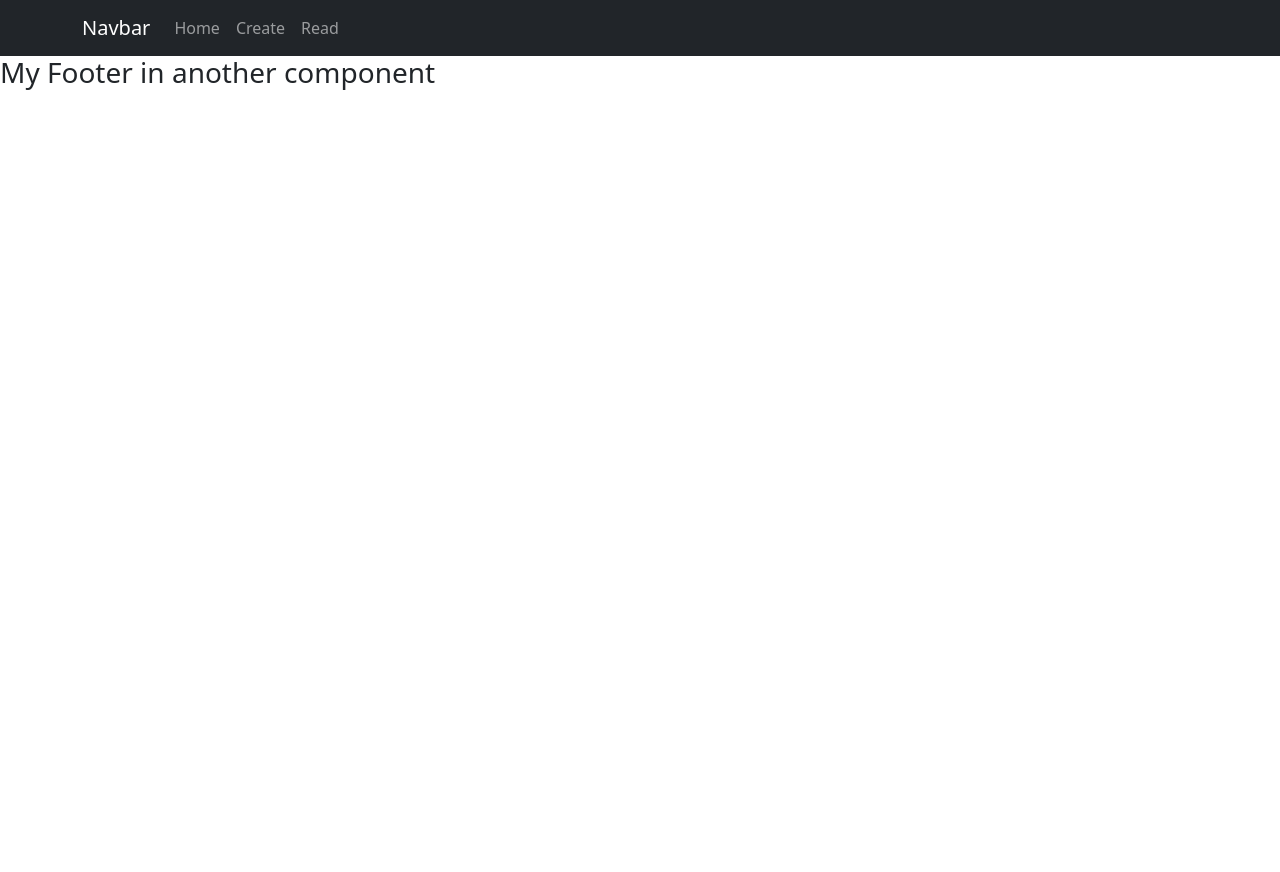
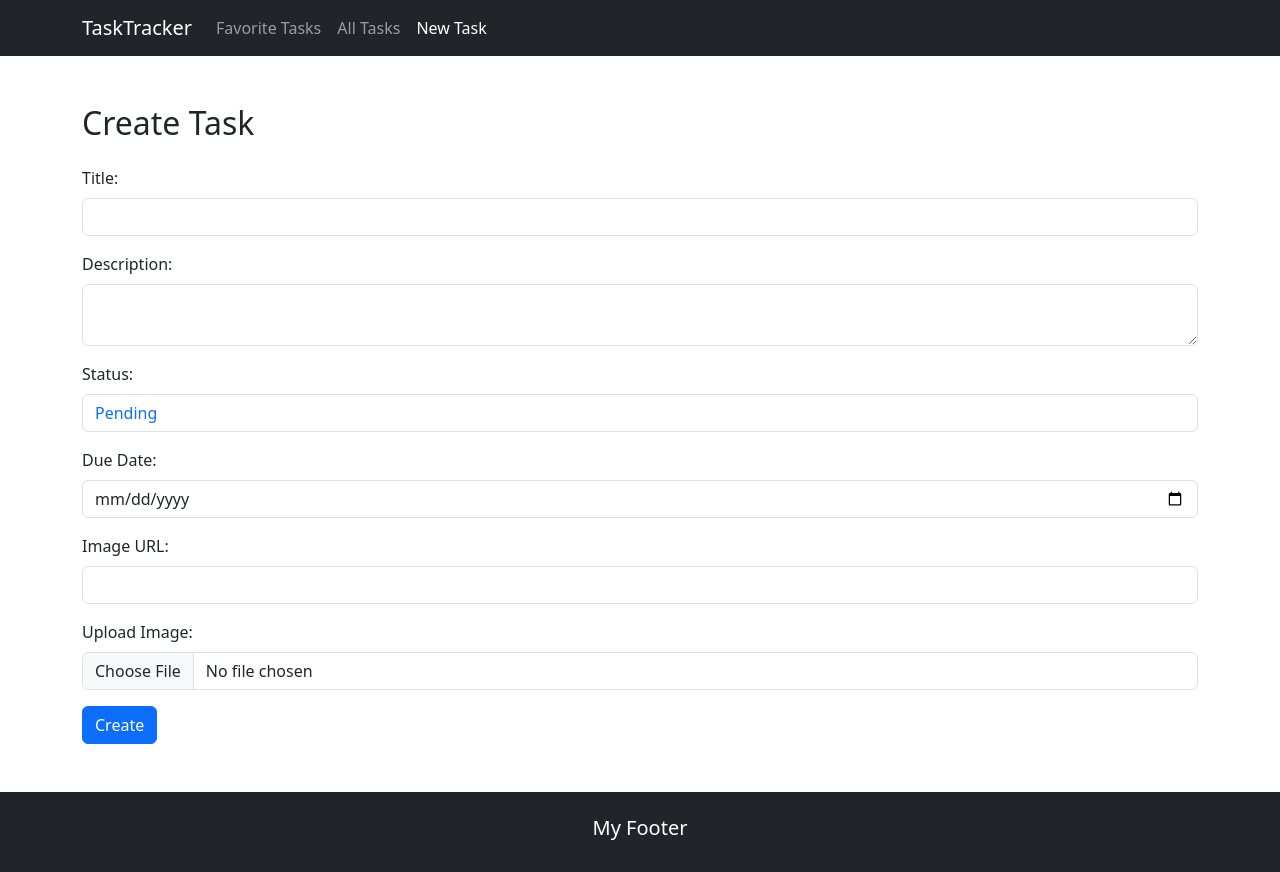
Before and after one commit to KyryloKozlovskyi/MERN-Task-Tracker, a React (Create React App) app: page /createTask in a window 1280 px wide. Before the commit the page ends 800 px from the top, so only its background shows below. Built offline with nearby package versions, Linux system fonts and the light colour scheme.

Commit message:
Improved UI, fixed routes, and added comments.

```diff
--- a/src/App.js
+++ b/src/App.js
@@ -1,25 +1,31 @@
 import { BrowserRouter as Router, Route, Routes } from "react-router-dom";
 import NavigationBar from "./components/NavigationBar";
-import Header from "./components/Header";
 import Footer from "./components/Footer";
-import Content from "./components/Content";
+import FavoriteTasks from "./components/FavoriteTasks";
 import ReadTask from "./components/ReadTask";
 import CreateTask from "./components/CreateTask";
 import EditTask from "./components/EditTask";
+import "./components/Styles/App.css";
 
-// App component with routing
+// Main App Component
+// Provides routing and overall structure of the application
 function App() {
   return (
+    <div className="d-flex flex-column min-vh-100">
       <Router>
         <NavigationBar />
+        {/* Main content area with dynamic routing */}
+        <div className="flex-grow-1">
           <Routes>
-        <Route path="/home" element={<Content />} />
-        <Route path="/read" element={<ReadTask />} />
-        <Route path="/create" element={<CreateTask />} />
+            <Route path="/favoriteTasks" element={<FavoriteTasks />} />
+            <Route path="/getTasks" element={<ReadTask />} />
+            <Route path="/createTask" element={<CreateTask />} />
             <Route path="/edit/:id" element={<EditTask />} />
           </Routes>
+        </div>
         <Footer />
       </Router>
+    </div>
   );
 }
 
--- a/src/components/CreateTask.js
+++ b/src/components/CreateTask.js
@@ -1,15 +1,21 @@
 import React, { useState } from "react";
 import axios from "axios";
+import { useNavigate } from "react-router-dom";
 
+// Component to create a new task
 const CreateTask = () => {
+  const navigate = useNavigate();
+
+  // State variables to manage form inputs
   const [title, setTitle] = useState("");
   const [description, setDescription] = useState("");
-  const [status, setStatus] = useState("Pending");
+  const [status, setStatus] = useState("Pending"); // Task status (default: Pending)
   const [due, setDueDate] = useState("");
-  const [image, setImage] = useState("");
-  const [uplImg, setUplImage] = useState(null);
-  const [statusColor, setStatusColor] = useState("text-primary");
+  const [image, setImage] = useState(""); // Image URL
+  const [uplImg, setUplImage] = useState(null); // Uploaded image file
+  const [statusColor, setStatusColor] = useState("text-primary"); // Status color for dynamic styling
 
+  // Handle status changes and dynamically update color based on status
   const handleStatusChange = (e) => {
     const value = e.target.value;
     setStatus(value);
@@ -28,8 +34,11 @@ const CreateTask = () => {
     }
   };
 
+  // Handle form submission
   const handleSubmit = (e) => {
     e.preventDefault();
+
+    // Prepare form data for API request
     const formData = new FormData();
     formData.append("title", title);
     formData.append("description", description);
@@ -40,20 +49,25 @@ const CreateTask = () => {
       formData.append("uplImg", uplImg);
     }
 
+    // Send POST request to backend API
     axios
       .post("http://localhost:4000/api/tasks", formData, {
         headers: {
           "Content-Type": "multipart/form-data",
         },
       })
-      .then((res) => console.log(res.data))
-      .catch((err) => console.log(err.data));
+      .then((res) => {
+        console.log(res.data);
+        navigate("/getTasks"); // Navigate to task list page after success
+      })
+      .catch((err) => console.log(err.response?.data || err));
   };
 
   return (
     <div className="container mt-5">
       <h2 className="mb-4">Create Task</h2>
       <form onSubmit={handleSubmit}>
+        {/* Title Input */}
         <div className="form-group mb-3">
           <label className="form-label">Title:</label>
           <input
@@ -61,16 +75,22 @@ const CreateTask = () => {
             className="form-control"
             value={title}
             onChange={(e) => setTitle(e.target.value)}
+            required
           />
         </div>
+
+        {/* Description Input */}
         <div className="form-group mb-3">
           <label className="form-label">Description:</label>
           <textarea
             className="form-control"
             value={description}
             onChange={(e) => setDescription(e.target.value)}
+            required
           />
         </div>
+
+        {/* Status Selector */}
         <div className="form-group mb-3">
           <label className="form-label">Status:</label>
           <select
@@ -89,6 +109,8 @@ const CreateTask = () => {
             </option>
           </select>
         </div>
+
+        {/* Due Date Input */}
         <div className="form-group mb-3">
           <label className="form-label">Due Date:</label>
           <input
@@ -96,8 +118,11 @@ const CreateTask = () => {
             className="form-control"
             value={due}
             onChange={(e) => setDueDate(e.target.value)}
+            required
           />
         </div>
+
+        {/* Image URL Input */}
         <div className="form-group mb-3">
           <label className="form-label">Image URL:</label>
           <input
@@ -107,6 +132,8 @@ const CreateTask = () => {
             onChange={(e) => setImage(e.target.value)}
           />
         </div>
+
+        {/* File Upload Input */}
         <div className="form-group mb-3">
           <label className="form-label">Upload Image:</label>
           <input
@@ -115,6 +142,8 @@ const CreateTask = () => {
             onChange={(e) => setUplImage(e.target.files[0])}
           />
         </div>
+
+        {/* Submit Button */}
         <button type="submit" className="btn btn-primary">
           Create
         </button>
--- a/src/components/EditTask.js
+++ b/src/components/EditTask.js
@@ -2,23 +2,27 @@ import React, { useState, useEffect } from "react";
 import { useNavigate, useParams } from "react-router-dom";
 import axios from "axios";
 
+// Component for editing an existing task
 const EditTask = () => {
-  const { id } = useParams();
-  const navigate = useNavigate();
+  const { id } = useParams(); // Extract task ID from route parameters
+  const navigate = useNavigate(); // Navigation hook for redirection
+
+  // State variables for task fields
   const [_id, setId] = useState("");
   const [title, setTitle] = useState("");
   const [description, setDescription] = useState("");
   const [status, setStatus] = useState("Pending");
   const [due, setDueDate] = useState("");
-  const [image, setImage] = useState("");
-  const [uplImg, setUplImage] = useState(null);
-  const [statusColor, setStatusColor] = useState("text-primary");
+  const [image, setImage] = useState(""); // Task image URL
+  const [uplImg, setUplImage] = useState(null); // Task uploaded image file
+  const [statusColor, setStatusColor] = useState("text-primary"); // Status-specific styling
 
+  // Fetch task data from the server on component mount
   useEffect(() => {
     axios
       .get(`http://localhost:4000/api/task/${id}`)
       .then((response) => {
-        const task = response.data;
+        const task = response.data; // Extract task data
         setId(task._id);
         setTitle(task.title);
         setDescription(task.description);
@@ -26,13 +30,14 @@ const EditTask = () => {
         setDueDate(task.due);
         setImage(task.image);
         setUplImage(task.uplImg);
-        setStatusColor(getStatusColor(task.status));
+        setStatusColor(getStatusColor(task.status)); // Set status color based on status
       })
       .catch((error) => {
-        console.log(error);
+        console.log("Error fetching task data:", error);
       });
   }, [id]);
 
+  // Determine the color for the task status
   const getStatusColor = (status) => {
     switch (status) {
       case "Pending":
@@ -46,14 +51,18 @@ const EditTask = () => {
     }
   };
 
+  // Handle status change and update corresponding color
   const handleStatusChange = (e) => {
     const value = e.target.value;
     setStatus(value);
     setStatusColor(getStatusColor(value));
   };
 
+  // Handle form submission
   const handleSubmit = (e) => {
-    e.preventDefault();
+    e.preventDefault(); // Prevent default form submission
+
+    // Prepare form data for API request
     const formData = new FormData();
     formData.append("title", title);
     formData.append("description", description);
@@ -64,6 +73,7 @@ const EditTask = () => {
       formData.append("uplImg", uplImg);
     }
 
+    // Send PUT request to update task
     axios
       .put(`http://localhost:4000/api/task/${id}`, formData, {
         headers: {
@@ -71,15 +81,17 @@ const EditTask = () => {
         },
       })
       .then((res) => {
-        console.log(res.data);
+        console.log("Task updated successfully:", res.data);
+        navigate("/getTasks"); // Redirect to tasks list
       })
-      .catch((err) => console.log(err));
+      .catch((err) => console.log("Error updating task:", err));
   };
 
   return (
     <div className="container mt-5">
       <h2 className="mb-4">Edit Task</h2>
       <form onSubmit={handleSubmit}>
+        {/* Title Input */}
         <div className="form-group mb-3">
           <label className="form-label">Title:</label>
           <input
@@ -89,6 +101,8 @@ const EditTask = () => {
             onChange={(e) => setTitle(e.target.value)}
           />
         </div>
+
+        {/* Description Input */}
         <div className="form-group mb-3">
           <label className="form-label">Description:</label>
           <textarea
@@ -97,6 +111,8 @@ const EditTask = () => {
             onChange={(e) => setDescription(e.target.value)}
           />
         </div>
+
+        {/* Status Selector */}
         <div className="form-group mb-3">
           <label className="form-label">Status:</label>
           <select
@@ -115,6 +131,8 @@ const EditTask = () => {
             </option>
           </select>
         </div>
+
+        {/* Due Date Input */}
         <div className="form-group mb-3">
           <label className="form-label">Due Date:</label>
           <input
@@ -124,6 +142,8 @@ const EditTask = () => {
             onChange={(e) => setDueDate(e.target.value)}
           />
         </div>
+
+        {/* Image URL Input */}
         <div className="form-group mb-3">
           <label className="form-label">Image URL:</label>
           <input
@@ -133,6 +153,8 @@ const EditTask = () => {
             onChange={(e) => setImage(e.target.value)}
           />
         </div>
+
+        {/* File Upload Input */}
         <div className="form-group mb-3">
           <label className="form-label">Upload Image:</label>
           <input
@@ -141,6 +163,8 @@ const EditTask = () => {
             onChange={(e) => setUplImage(e.target.files[0])}
           />
         </div>
+
+        {/* Submit Button */}
         <button type="submit" className="btn btn-primary">
           Update
         </button>
--- a/src/components/Content.js
+++ b/src/components/FavoriteTasks.js
@@ -1,7 +1,6 @@
 import React from "react";
 
-// Content component
-const Content = () => {
+const FavoriteTasks = () => {
   return (
     <div>
       <h1>Hello World!</h1>
@@ -10,4 +9,4 @@ const Content = () => {
   );
 };
 
-export default Content;
+export default FavoriteTasks;
--- a/src/components/Footer.js
+++ b/src/components/Footer.js
@@ -1,6 +1,17 @@
-// Footer component. Change to bootstrap footer
+import React from "react";
+import { Container } from "react-bootstrap";
+
+// Footer Component
+// Displays a footer section with a dark background and centered white text
 const Footer = () => {
-  return <h3>My Footer in another component</h3>;
+  return (
+    <footer className="bg-dark text-white mt-5 p-4 text-center">
+      {/* Container for aligning content within the footer */}
+      <Container>
+        <h5>My Footer</h5>
+      </Container>
+    </footer>
+  );
 };
 
 export default Footer;
--- a/src/components/Header.js
+++ /dev/null
@@ -1,6 +0,0 @@
-// Header component change to bootstrap header
-const Header = () => {
-  return <h1>My Header in another component</h1>;
-};
-
-export default Header;
--- a/src/components/NavigationBar.js
+++ b/src/components/NavigationBar.js
@@ -1,17 +1,33 @@
 import Container from "react-bootstrap/Container";
 import Nav from "react-bootstrap/Nav";
 import Navbar from "react-bootstrap/Navbar";
+import { useLocation } from "react-router-dom";
 
-// NavigationBar component. Provides a way to navigate between pages
+// NavigationBar Component
+// Provides a navigation menu to switch between different pages
 const NavigationBar = () => {
+  const location = useLocation();
+
   return (
     <Navbar bg="dark" data-bs-theme="dark">
       <Container>
-        <Navbar.Brand href="/">Navbar</Navbar.Brand>
+        <Navbar.Brand href="/favoriteTasks">TaskTracker</Navbar.Brand>
         <Nav className="me-auto">
-          <Nav.Link href="/">Home</Nav.Link>
-          <Nav.Link href="/create">Create</Nav.Link>
-          <Nav.Link href="/read">Read</Nav.Link>
+          <Nav.Link
+            href="/favoriteTasks"
+            active={location.pathname === "/favoriteTasks"}
+          >
+            Favorite Tasks
+          </Nav.Link>
+          <Nav.Link href="/getTasks" active={location.pathname === "/getTasks"}>
+            All Tasks
+          </Nav.Link>
+          <Nav.Link
+            href="/createTask"
+            active={location.pathname === "/createTask"}
+          >
+            New Task
+          </Nav.Link>
         </Nav>
       </Container>
     </Navbar>
--- a/src/components/ReadTask.js
+++ b/src/components/ReadTask.js
@@ -1,37 +1,41 @@
-import Tasks from "./Tasks";
+import Tasks from "./Tasks"; // Import Tasks component
 import { useEffect, useState } from "react";
 import axios from "axios";
 
+// Component to fetch and display tasks
 function ReadTask() {
-  const [tasks, setTasks] = useState([]);
+  const [tasks, setTasks] = useState([]); // State to store task data
 
+  // Fetch tasks from the API when the component mounts
   useEffect(() => {
     axios
       .get("http://localhost:4000/api/tasks")
       .then((response) => {
-        setTasks(response.data);
+        setTasks(response.data); // Set fetched tasks to state
       })
       .catch((error) => {
-        console.log(error);
+        console.log("Error fetching tasks:", error); // Log errors to console
       });
-  }, []);
+  }, []); // Empty dependency array ensures this runs only once on mount
 
+  // Function to reload task data
   const Reload = () => {
     console.log("Reloading task data...");
     axios
-      .get("http://localhost:4000/api/tasks ")
+      .get("http://localhost:4000/api/tasks")
       .then((response) => {
-        setTasks(response.data);
+        setTasks(response.data); // Update state with the new data
       })
       .catch((error) => {
-        console.error("Error reloading data:", error);
+        console.error("Error reloading data:", error); // Log errors during reload
       });
   };
 
   return (
     <div>
       <h2>This is my Read Component.</h2>
-      <Tasks tasks={tasks} ReloadData={Reload}x />
+      {/* Pass tasks and reload functionality as props to Tasks component */}
+      <Tasks tasks={tasks} ReloadData={Reload} />
     </div>
   );
 }
--- /dev/null
+++ b/src/components/Styles/App.css
@@ -0,0 +1,26 @@
+/* App.css */
+html, body {
+    height: 100%;
+    margin: 0;
+  }
+
+  .d-flex {
+    display: flex;
+  }
+
+  .flex-column {
+    flex-direction: column;
+  }
+
+  .min-vh-100 {
+    min-height: 100vh;
+  }
+
+  .flex-grow-1 {
+    flex-grow: 1;
+  }
+
+  footer {
+    padding: 1rem 0;
+    text-align: center;
+  }
--- a/src/components/TaskItem.js
+++ b/src/components/TaskItem.js
@@ -1,20 +1,22 @@
-import React from "react";
-import { useEffect } from "react";
+import React, { useEffect } from "react";
 import { Buffer } from "buffer";
 import Card from "react-bootstrap/Card";
 import Col from "react-bootstrap/Col";
-import { Link } from "react-router-dom";
 import Button from "react-bootstrap/Button";
-
+import { useNavigate } from "react-router-dom";
 import axios from "axios";
 
-// Logs new data to the console
+// TaskItem Component
+// Displays a single task with functionality to edit, delete, and display its details
 function TaskItem(props) {
+  const navigate = useNavigate();
+
+  // Logs task data to the console whenever it changes
   useEffect(() => {
     console.log("Task Item:", props.myTask);
   }, [props.myTask]);
 
-  // Checks if the image is uploaded and converts it to base64
+  // Generate the image URL (Base64 or regular URL)
   const imageUrl = props.myTask.uplImg
     ? `data:${props.myTask.uplImg.contentType};base64,${Buffer.from(
         props.myTask.uplImg.data
@@ -23,7 +25,7 @@ function TaskItem(props) {
 
   console.log("uplImg Data:", props.myTask.uplImg);
 
-  // Determine card color based on task status
+  // Determine the card color based on the task's status
   const getStatusColor = (status) => {
     switch (status) {
       case "Pending":
@@ -37,32 +39,43 @@ function TaskItem(props) {
     }
   };
 
+  // Handle task deletion
   const handleDelete = (e) => {
     e.preventDefault();
     axios
       .delete(`http://localhost:4000/api/task/${props.myTask._id}`)
       .then(() => {
-        props.Reload(); // Refresh the task list after deletion
+        props.Reload(); // Reload the task list after deletion
       })
       .catch((error) => {
         console.error("Error deleting task:", error);
       });
   };
+
+  // Navigate to the edit page for the task
+  const handleEdit = () => {
+    navigate(`/edit/${props.myTask._id}`);
+  };
+
   return (
-    <Col xs={12} sm={6} md={4} className="mb-4 px-4 ">
+    <Col xs={12} sm={6} md={4} className="mb-4 px-4">
       <Card
         className={`h-100 p-3 border border-dark ${getStatusColor(
           props.myTask.status
         )}`}
       >
+        {/* Task Title */}
         <Card.Header className="border border-dark rounded">
           {props.myTask.title}
         </Card.Header>
+
+        {/* Task Details */}
         <Card.Body>
           <blockquote className="blockquote mb-0">
             <p className="border-bottom border-dark p-2">
               {props.myTask.description}
             </p>
+            {/* Display Task Image if available */}
             {imageUrl && (
               <div className="d-flex justify-content-center">
                 <img
@@ -79,19 +92,27 @@ function TaskItem(props) {
             )}
           </blockquote>
         </Card.Body>
+
+        {/* Task Footer with Due Date and Status */}
         <Card.Footer className="border border-dark mb-1 rounded">
           Due: {props.myTask.due} <br />
           <span>Status: {props.myTask.status}</span>
         </Card.Footer>
-        <Link
-          to={"/edit/" + props.myTask._id}
-          className="btn text-white border border-dark"
-        >
-          Edit
-        </Link>
-        <div>
-          {/* Other movie details */}
-          <Button variant="danger" onClick={handleDelete}>
+
+        {/* Action Buttons for Edit and Delete */}
+        <div className="d-flex justify-content-between">
+          <Button
+            className="border border-dark mb-1 rounded"
+            variant="primary"
+            onClick={handleEdit}
+          >
+            Edit
+          </Button>
+          <Button
+            className="border border-dark mb-1 rounded"
+            variant="danger"
+            onClick={handleDelete}
+          >
             Delete
           </Button>
         </div>
@@ -100,4 +121,4 @@ function TaskItem(props) {
   );
 }
 
-export default TaskItem; // Exports the component
+export default TaskItem;
--- a/src/components/Tasks.js
+++ b/src/components/Tasks.js
@@ -2,12 +2,13 @@ import React from "react";
 import TaskItem from "./TaskItem";
 import Row from "react-bootstrap/Row";
 
-// Tasks component
+// Tasks Component
+// Displays a list of tasks by mapping them to individual TaskItem components
 const Tasks = (props) => {
-  // Maps the tasks to TaskItem components
   return (
     <div className="container mt-5">
       <Row className="g-4">
+        {/* Map over tasks and render a TaskItem for each task */}
         {props.tasks.map((task) => (
           <TaskItem myTask={task} key={task._id} Reload={props.ReloadData} />
         ))}
@@ -16,4 +17,4 @@ const Tasks = (props) => {
   );
 };
 
-export default Tasks; // Exports the component
+export default Tasks;
```
Also changed, not shown: 1 other file (tests, documents, lock files or other folders). Lines whose indentation alone changed are shown as unchanged.
